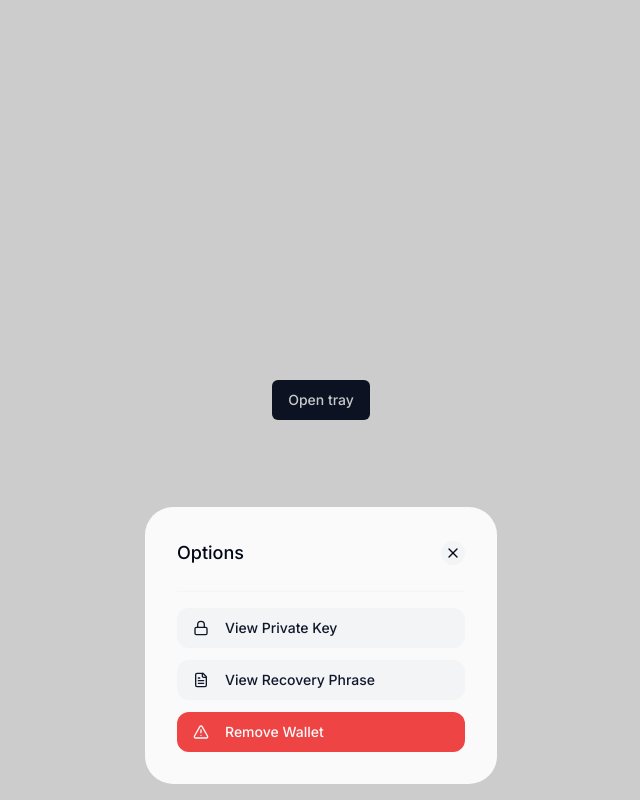
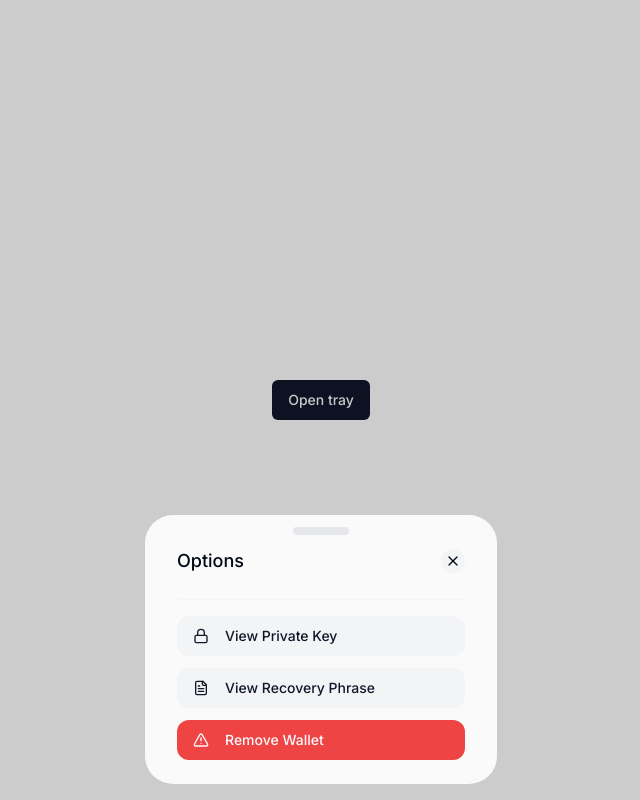
Before and after one commit to Built-With-Code/animated-bottom-tray, a Next.js app: page / in a window 1280 px wide. Both pictures are taken after a click on the button "Open tray". Shown: the whole page, without its empty margins (319-959 px from the left). Built offline with nearby package versions, Linux system fonts and the light colour scheme.

Commit message:
Add drag control

```diff
--- a/src/components/Tray.tsx
+++ b/src/components/Tray.tsx
@@ -1,6 +1,6 @@
 "use client";
 
-import { motion } from "framer-motion";
+import { motion, useDragControls, useMotionValue } from "framer-motion";
 import React, { ReactNode, useState } from "react";
 import { Button } from "./ui/button";
 
@@ -31,6 +31,9 @@ const Tray: React.FC<TrayProps> = ({ closeTray }) => {
     remove: <RemoveWallet setContent={setContent} closeTray={closeTray} />,
   };
 
+  const controls = useDragControls();
+  const dragY = useMotionValue(0);
+
   return (
     <>
       <motion.div
@@ -41,14 +44,41 @@ const Tray: React.FC<TrayProps> = ({ closeTray }) => {
         exit={{ opacity: 0 }}
       />
       <motion.div
-        className="absolute bottom-4 inset-x-0 mx-auto w-[22rem] min-h-10 bg-neutral-50 p-8 overflow-hidden"
+        className="absolute bottom-4 inset-x-0 mx-auto w-[22rem] min-h-10 bg-neutral-50 px-8 pb-6 overflow-hidden"
         initial={{ y: 336 }}
         animate={{ y: 0 }}
         exit={{ y: 336 }}
         transition={{ duration: 0.2, ease: "easeIn" }}
-        style={{ borderRadius: 28 }}
+        style={{ borderRadius: 28, y: dragY }}
         layout
+        drag="y"
+        dragControls={controls}
+        dragListener={false}
+        dragConstraints={{
+          top: 0,
+          bottom: 0,
+        }}
+        dragElastic={{
+          top: 0,
+          bottom: 0.5,
+        }}
+        onDragEnd={() => {
+          if (dragY.get() >= 100) {
+            closeTray();
+          }
+        }}
       >
+        <button className="my-3 mx-auto flex justify-center">
+          <motion.div
+            className="h-2 w-14 cursor-grab touch-none bg-gray-200 active:cursor-grabbing"
+            style={{ borderRadius: 100 }}
+            onPointerDown={(e) => {
+              controls.start(e);
+            }}
+            key="drag-bar"
+            layout
+          />
+        </button>
         <motion.div
           initial={{ opacity: 0 }}
           animate={{ opacity: 1 }}
```
